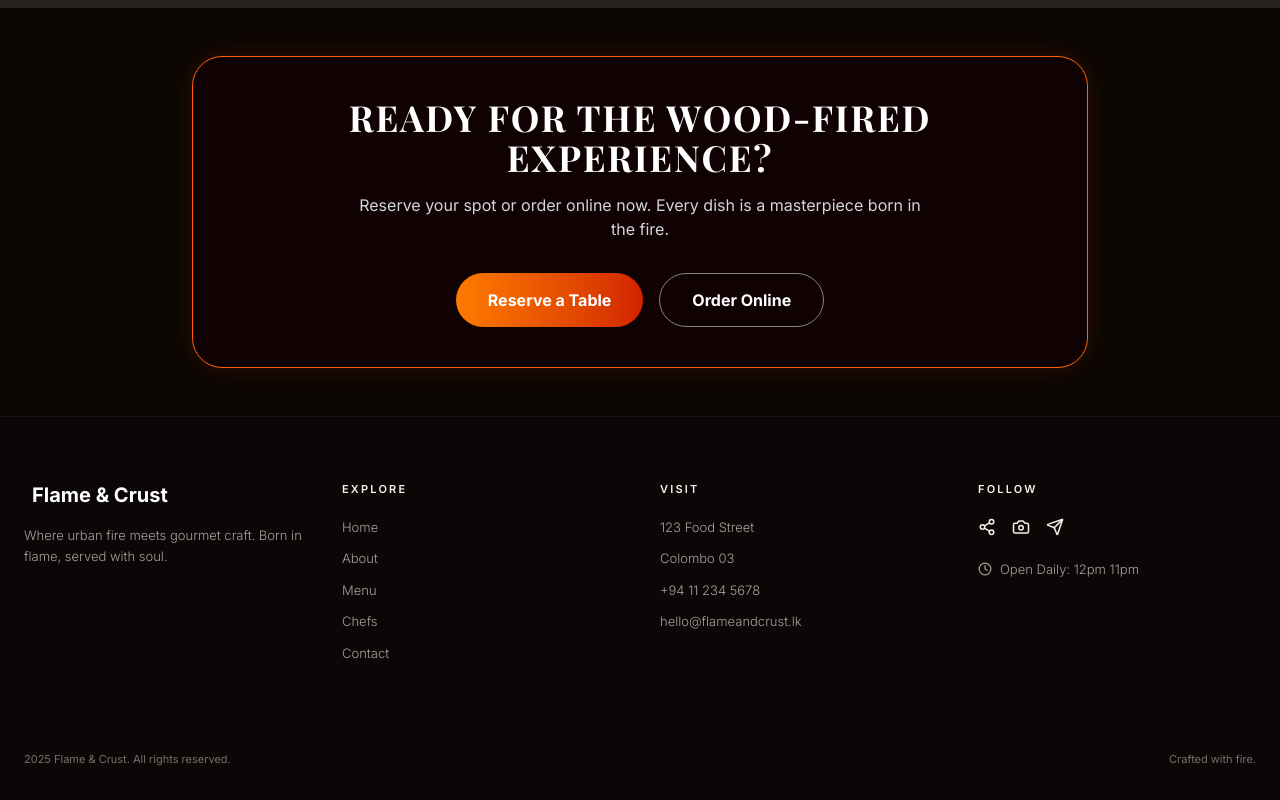
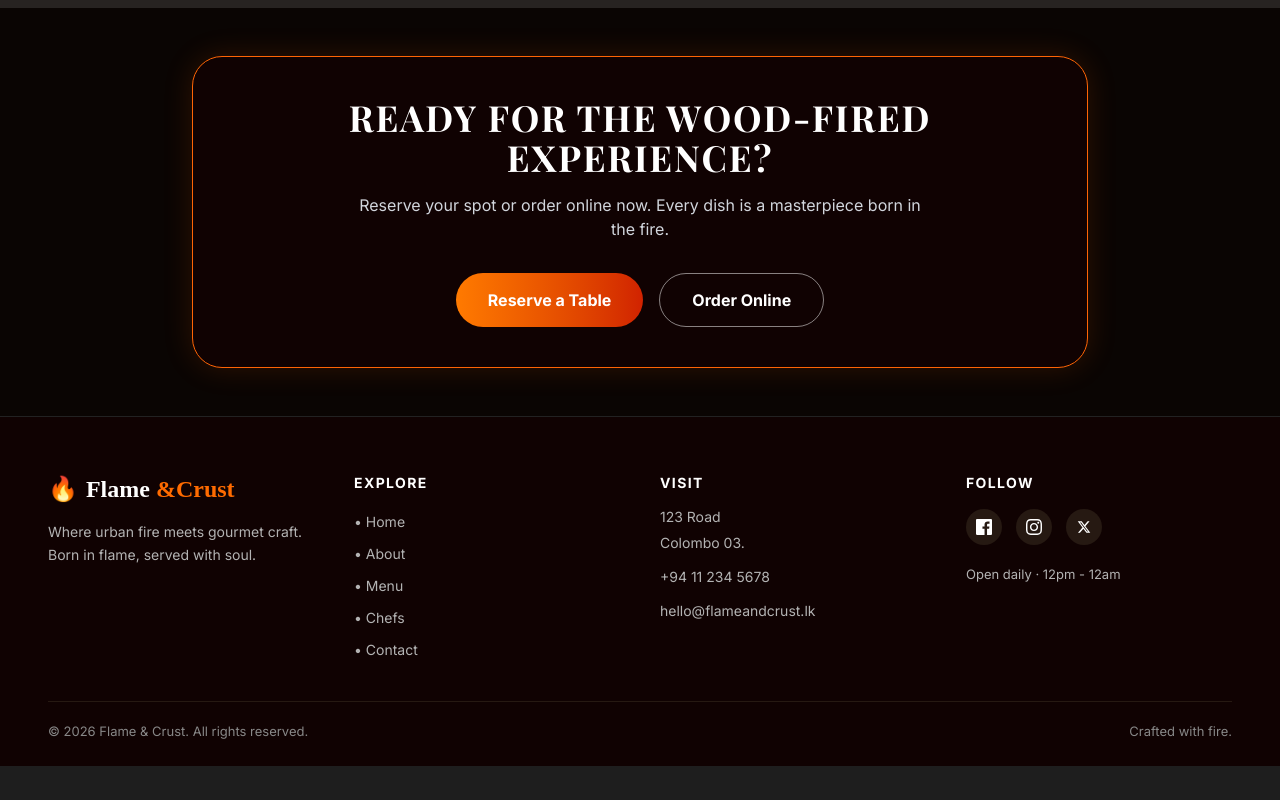
Before and after one commit to LauraHarshani/Restaurant-system, a React (Vite) app in the folder frontend/: page / in a window 1280 px wide. Shown: the part 2110-2910 px from the top of the page. After the commit the page ends 2876 px from the top, so only its background shows below. Built offline with nearby package versions, Linux system fonts and the light colour scheme; grey boxes are pictures that could not be loaded; a web font is replaced by a local one.

Commit message:
Fixed foooter

```diff
--- a/frontend/src/components/Footer.jsx
+++ b/frontend/src/components/Footer.jsx
@@ -1,16 +1,121 @@
-import { Clock, Share2, Camera, Send } from "lucide-react";
-import { Link } from "react-router-dom";
+import { Link } from 'react-router-dom';
 
-export default function Footer() {
+const Footer = () => {
   return (
-    <footer className="bg-[#0A0706] text-[#A8A29E] pt-16 pb-8 border-t border-white/5">
-      <div className="max-w-7xl mx-auto px-6 grid grid-cols-1 md:grid-cols-4 gap-10">
-        <div><div className="flex items-center gap-2 mb-4"><span className="text-2xl text-flame-orange"></span><span className="font-display text-xl font-bold text-white">Flame <span className="text-flame-orange">&</span> Crust</span></div><p className="text-[13px] leading-relaxed mb-6 font-light">Where urban fire meets gourmet craft. Born in flame, served with soul.</p></div>
-        <div><h4 className="text-[#F5F2EB] font-semibold mb-5 text-[11px] tracking-[0.2em]">EXPLORE</h4><ul className="space-y-3 text-[13px]"><li><Link to="/" className="hover:text-flame-orange transition font-light">Home</Link></li><li><Link to="/about" className="hover:text-flame-orange transition font-light">About</Link></li><li><Link to="/menu" className="hover:text-flame-orange transition font-light">Menu</Link></li><li><Link to="/chefs" className="hover:text-flame-orange transition font-light">Chefs</Link></li><li><Link to="/contact" className="hover:text-flame-orange transition font-light">Contact</Link></li></ul></div>
-        <div><h4 className="text-[#F5F2EB] font-semibold mb-5 text-[11px] tracking-[0.2em]">VISIT</h4><ul className="space-y-3 text-[13px] font-light"><li>123 Food Street</li><li>Colombo 03</li><li>+94 11 234 5678</li><li>hello@flameandcrust.lk</li></ul></div>
-        <div><h4 className="text-[#F5F2EB] font-semibold mb-5 text-[11px] tracking-[0.2em]">FOLLOW</h4><div className="flex gap-4 mb-6"><a href="#" className="text-[#F5F2EB] hover:text-flame-orange transition"><Share2 size={18} /></a><a href="#" className="text-[#F5F2EB] hover:text-flame-orange transition"><Camera size={18} /></a><a href="#" className="text-[#F5F2EB] hover:text-flame-orange transition"><Send size={18} /></a></div><div className="flex items-center gap-2 text-[13px] text-[#A8A29E] font-light"><Clock size={14} /><span>Open Daily: 12pm  11pm</span></div></div>
+    <footer className="bg-[#100202] text-white px-6 sm:px-12 pt-14 pb-6 font-sans border-t border-[#222]">
+      {/* Top section with 4 columns */}
+      <div className="grid grid-cols-1 sm:grid-cols-2 lg:grid-cols-4 gap-10 mb-10">
+
+        {/* Column 1: Brand Logo and Description */}
+        <div className="max-w-xs">
+          <div className="flex items-center gap-2 text-2xl font-bold mb-4 font-logo">
+            <span>🔥</span>
+            <span>
+              Flame <span className="text-[#ff6b00]">&Crust</span>
+            </span>
+          </div>
+          <p className="text-sm leading-relaxed text-[#b3b3b3]">
+            Where urban fire meets gourmet craft. Born in flame, served with soul.
+          </p>
+        </div>
+
+        {/* Column 2: Explore Links */}
+        <div className="flex flex-col gap-2">
+          <h4 className="text-sm font-bold tracking-widest text-white mb-2 uppercase">EXPLORE</h4>
+          <ul className="list-none flex flex-col gap-2 p-0 m-0">
+            <li>
+              <Link to="/" className="text-sm text-[#b3b3b3] hover:text-[#ff6b00] transition-colors duration-200">
+                • Home
+              </Link>
+            </li>
+            <li>
+              <Link to="/about" className="text-sm text-[#b3b3b3] hover:text-[#ff6b00] transition-colors duration-200">
+                • About
+              </Link>
+            </li>
+            <li>
+              <Link to="/menu" className="text-sm text-[#b3b3b3] hover:text-[#ff6b00] transition-colors duration-200">
+                • Menu
+              </Link>
+            </li>
+            <li>
+              <Link to="/chefs" className="text-sm text-[#b3b3b3] hover:text-[#ff6b00] transition-colors duration-200">
+                • Chefs
+              </Link>
+            </li>
+            <li>
+              <Link to="/contact" className="text-sm text-[#b3b3b3] hover:text-[#ff6b00] transition-colors duration-200">
+                • Contact
+              </Link>
+            </li>
+          </ul>
+        </div>
+
+        {/* Column 3: Visit Info */}
+        <div className="flex flex-col gap-1.5">
+          <h4 className="text-sm font-bold tracking-widest text-white mb-2 uppercase">VISIT</h4>
+          <p className="text-sm text-[#b3b3b3] m-0">123 Road</p>
+          <p className="text-sm text-[#b3b3b3] m-0">Colombo 03.</p>
+          <p className="text-sm text-[#b3b3b3] my-2">+94 11 234 5678</p>
+          <p className="text-sm text-[#b3b3b3] m-0">hello@flameandcrust.lk</p>
+        </div>
+
+        {/* Column 4: Follow Us and Timing */}
+        <div className="flex flex-col gap-2">
+          <h4 className="text-sm font-bold tracking-widest text-white mb-2 uppercase">FOLLOW</h4>
+          <div className="flex gap-3.5 mb-3">
+            {/* Facebook Icon */}
+            <a
+              href="https://facebook.com"
+              target="_blank"
+              rel="noreferrer"
+              aria-label="Facebook"
+              className="w-9 h-9 rounded-full bg-[#261912] flex items-center justify-center text-white hover:bg-[#ff6b00] transition-colors duration-200"
+            >
+              <svg width="16" height="16" fill="currentColor" viewBox="0 0 24 24">
+                <path d="M22.675 0h-21.35c-.732 0-1.325.593-1.325 1.325v21.351c0 .731.593 1.324 1.325 1.324h11.495v-9.294h-3.128v-3.622h3.128v-2.671c0-3.1 1.893-4.788 4.659-4.788 1.325 0 2.463.099 2.795.143v3.24l-1.918.001c-1.504 0-1.795.715-1.795 1.763v2.313h3.587l-.467 3.622h-3.12v9.293h6.116c.73 0 1.323-.593 1.323-1.325v-21.35c0-.732-.593-1.325-1.325-1.325z" />
+              </svg>
+            </a>
+            {/* Instagram Icon */}
+            <a
+              href="https://instagram.com"
+              target="_blank"
+              rel="noreferrer"
+              aria-label="Instagram"
+              className="w-9 h-9 rounded-full bg-[#261912] flex items-center justify-center text-white hover:bg-[#ff6b00] transition-colors duration-200"
+            >
+              <svg width="16" height="16" fill="currentColor" viewBox="0 0 24 24">
+                <path d="M12 2.163c3.204 0 3.584.012 4.85.07 3.252.148 4.771 1.691 4.919 4.919.058 1.265.069 1.645.069 4.849 0 3.205-.012 3.584-.069 4.849-.149 3.225-1.664 4.771-4.919 4.919-1.266.058-1.644.07-4.85.07-3.204 0-3.584-.012-4.849-.07-3.26-.149-4.771-1.699-4.919-4.92-.058-1.265-.07-1.644-.07-4.849 0-3.204.013-3.583.07-4.849.149-3.227 1.664-4.771 4.919-4.919 1.266-.057 1.645-.069 4.849-.069zm0-2.163c-3.259 0-3.667.014-4.947.072-4.358.2-6.78 2.618-6.98 6.98-.059 1.281-.073 1.689-.073 4.948 0 3.259.014 3.668.072 4.948.2 4.358 2.618 6.78 6.98 6.98 1.281.058 1.689.072 4.948.072 3.259 0 3.668-.014 4.948-.072 4.354-.2 6.782-2.618 6.979-6.98.059-1.28.073-1.689.073-4.948 0-3.259-.014-3.667-.072-4.947-.196-4.354-2.617-6.78-6.979-6.98-1.281-.059-1.69-.073-4.949-.073zm0 5.838c-3.403 0-6.162 2.759-6.162 6.162s2.759 6.163 6.162 6.163 6.162-2.759 6.162-6.163c0-3.403-2.759-6.162-6.162-6.162zm0 10.162c-2.209 0-4-1.79-4-4 0-2.209 1.791-4 4-4s4 1.791 4 4c0 2.21-1.791 4-4 4zm6.406-11.845c-.796 0-1.441.645-1.441 1.44s.645 1.44 1.441 1.44c.795 0 1.439-.645 1.439-1.44s-.644-1.44-1.439-1.44z" />
+              </svg>
+            </a>
+            {/* X (Twitter) Icon */}
+            <a
+              href="https://twitter.com"
+              target="_blank"
+              rel="noreferrer"
+              aria-label="Twitter"
+              className="w-9 h-9 rounded-full bg-[#261912] flex items-center justify-center text-white hover:bg-[#ff6b00] transition-colors duration-200"
+            >
+              <svg width="14" height="14" fill="currentColor" viewBox="0 0 24 24">
+                <path d="M18.244 2.25h3.308l-7.227 8.26 8.502 11.24H16.17l-5.214-6.817L4.99 21.75H1.68l7.73-8.835L1.254 2.25H8.08l4.713 6.231zm-1.161 17.52h1.833L7.084 4.126H5.117z" />
+              </svg>
+            </a>
+          </div>
+          <p className="text-[13px] text-[#b3b3b3] m-0">Open daily · 12pm - 12am</p>
+        </div>
+
       </div>
-      <div className="max-w-7xl mx-auto px-6 mt-16 pt-6 flex flex-col md:flex-row justify-between items-center gap-4 text-[11px] text-[#78716C]"><span> 2025 Flame & Crust. All rights reserved.</span><span>Crafted with fire.</span></div>
+
+      {/* Divider Line */}
+      <hr className="border-0 border-t border-[#261912] mb-5" />
+
+      {/* Bottom Copyright Section */}
+      <div className="flex flex-col sm:flex-row justify-between items-center text-[13px] text-[#888888] gap-2">
+        <p className="m-0">© 2026 Flame & Crust. All rights reserved.</p>
+        <p className="m-0">Crafted with fire.</p>
+      </div>
     </footer>
   );
-}
+};
+
+export default Footer;
```
